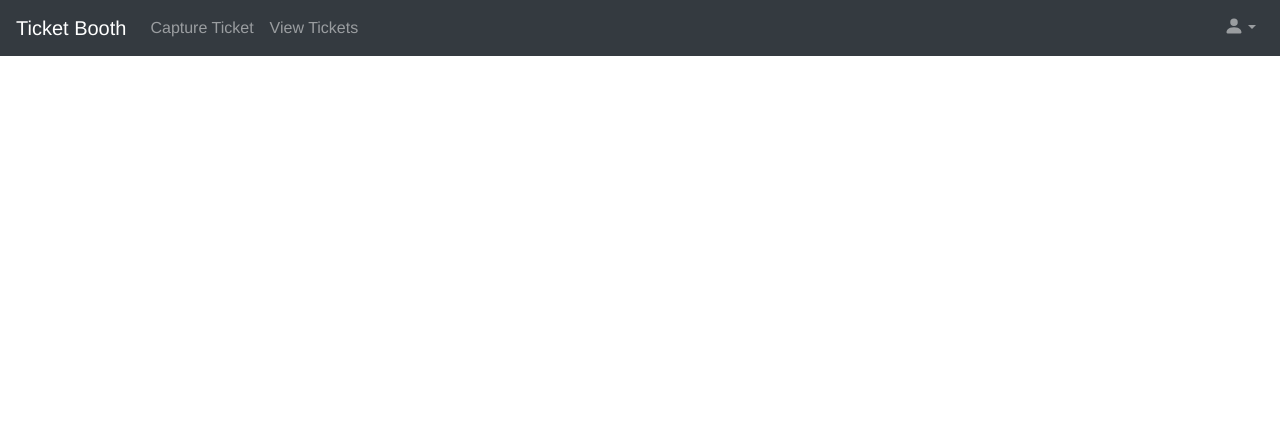
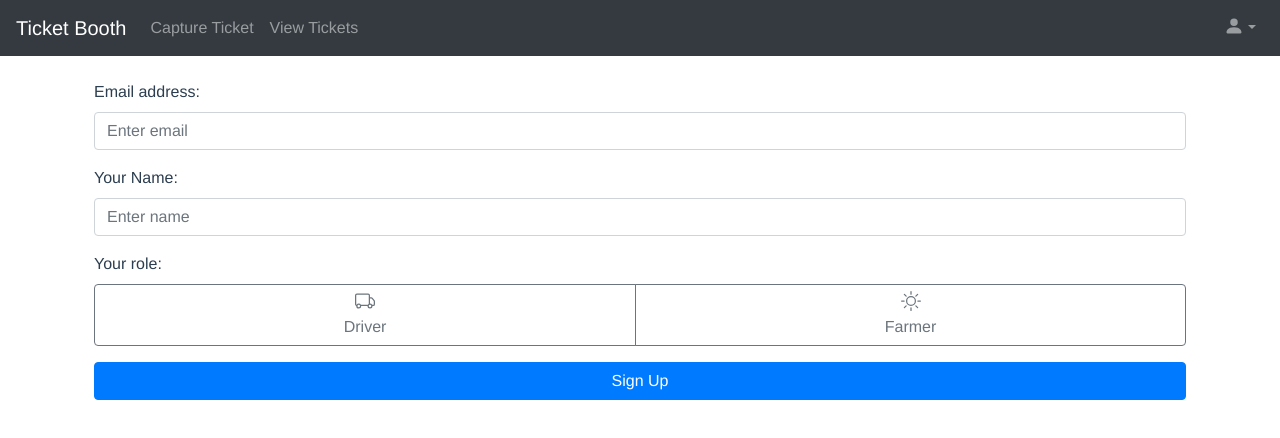
Before and after one commit to sep/agrinovus-receipts-prototype, a Vue app: page /agrinovus-receipts-prototype/login in a window 1280 px wide. Shown: the top 438 px of the page. Built offline with nearby package versions, Linux system fonts and the light colour scheme.

Commit message:
Create sign up page

```diff
--- /dev/null
+++ b/src/components/LogIn.vue
@@ -0,0 +1,83 @@
+<template>
+  <div class='container p-4'>
+    <b-form @submit="onSubmit" @reset="onReset" v-if="show">
+      <b-form-group label="Email address:" label-align="left" label-for="input-1">
+        <b-form-input
+          id="input-1"
+          v-model="form.email"
+          type="email"
+          required
+          placeholder="Enter email"
+        ></b-form-input>
+      </b-form-group>
+
+      <b-form-group label="Your Name:" label-align="left" label-for="input-2">
+        <b-form-input
+          id="input-2"
+          v-model="form.name"
+          required
+          placeholder="Enter name"
+        ></b-form-input>
+      </b-form-group>
+
+      <b-form-group label="Your role:" label-align="left" label-for="btn-radios-1">
+        <b-form-radio-group
+                id="btn-radios-1"
+                v-model="form.persona"
+                buttons
+                required
+                name="radios-btn-default"
+                button-variant="outline-secondary"
+            >
+            <b-form-radio value="driver"><BIconTruck/><br><span>Driver</span></b-form-radio>
+            <b-form-radio value="farmer"><BIconSun/><br><span>Farmer</span></b-form-radio>
+        </b-form-radio-group>
+      </b-form-group>
+
+      <b-button type="submit" variant="primary" block>Sign Up</b-button>
+    </b-form>
+  </div>
+</template>
+
+<script>
+import { BIconTruck, BIconSun } from 'bootstrap-vue';
+
+export default {
+  name: 'LogIn',
+  components: [BIconTruck, BIconSun],
+  data() {
+    return {
+      form: {
+        email: '',
+        name: '',
+        persona: '',
+      },
+      personas: ['Driver', 'Farmer'],
+      show: true,
+    };
+  },
+  methods: {
+    onSubmit(evt) {
+      evt.preventDefault();
+      alert(JSON.stringify(this.form));
+    },
+    onReset(evt) {
+      evt.preventDefault();
+      this.form.email = '';
+      this.form.name = '';
+      this.form.persona = '';
+      // Trick to reset/clear native browser form validation state
+      this.show = false;
+      this.$nextTick(() => {
+        this.show = true;
+      });
+    },
+  },
+};
+</script>
+
+<style scoped>
+#btn-radios-1 {
+    width: 100%;
+}
+</style>
--- a/src/components/NavBar.vue
+++ b/src/components/NavBar.vue
@@ -15,8 +15,7 @@
           <template #button-content>
             <em><BIconPersonFill/></em>
           </template>
-          <b-dropdown-item to="#">Profile</b-dropdown-item>
-          <b-dropdown-item to="#">Sign Out</b-dropdown-item>
+          <b-dropdown-item to="login">Sign Up</b-dropdown-item>
         </b-nav-item-dropdown>
       </b-navbar-nav>
     </b-collapse>
--- a/src/main.js
+++ b/src/main.js
@@ -3,10 +3,11 @@ import VueRouter from 'vue-router';
 import { BootstrapVue, IconsPlugin } from 'bootstrap-vue';
 import 'bootstrap/dist/css/bootstrap.css';
 import 'bootstrap-vue/dist/bootstrap-vue.css';
-import App from './App.vue';
-import Home from './components/Home.vue';
-import TicketCaptor from './components/TicketCaptor.vue';
-import TicketViewer from './components/TicketViewer.vue';
+import App from '@/App.vue';
+import Home from '@/components/Home.vue';
+import TicketCaptor from '@/components/TicketCaptor.vue';
+import TicketViewer from '@/components/TicketViewer.vue';
+import LogIn from '@/components/LogIn.vue';
 
 Vue.use(VueRouter);
 Vue.use(BootstrapVue);
@@ -30,6 +31,11 @@ const routes = [
     path: '/tickets',
     component: TicketViewer,
   },
+  {
+    name: 'login',
+    path: '/login',
+    component: LogIn,
+  },
 ];
 
 const router = new VueRouter({
```
